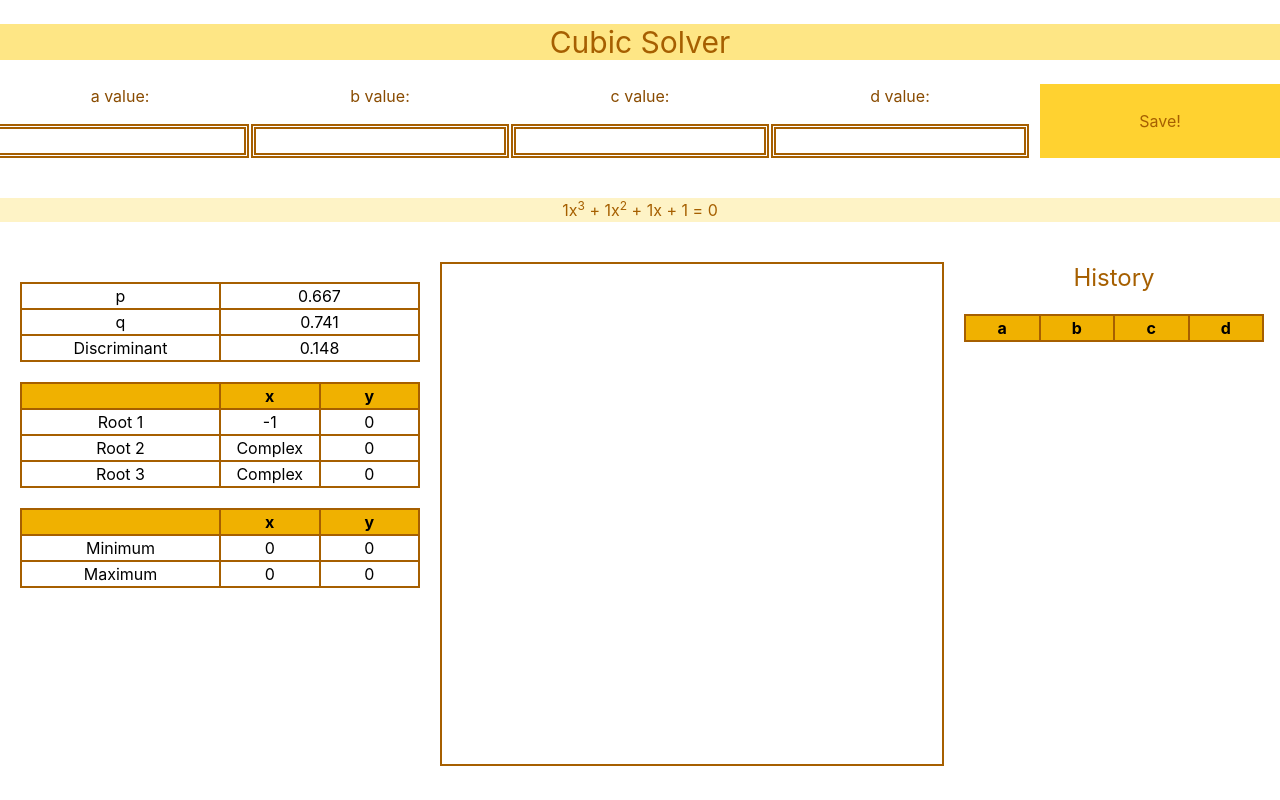
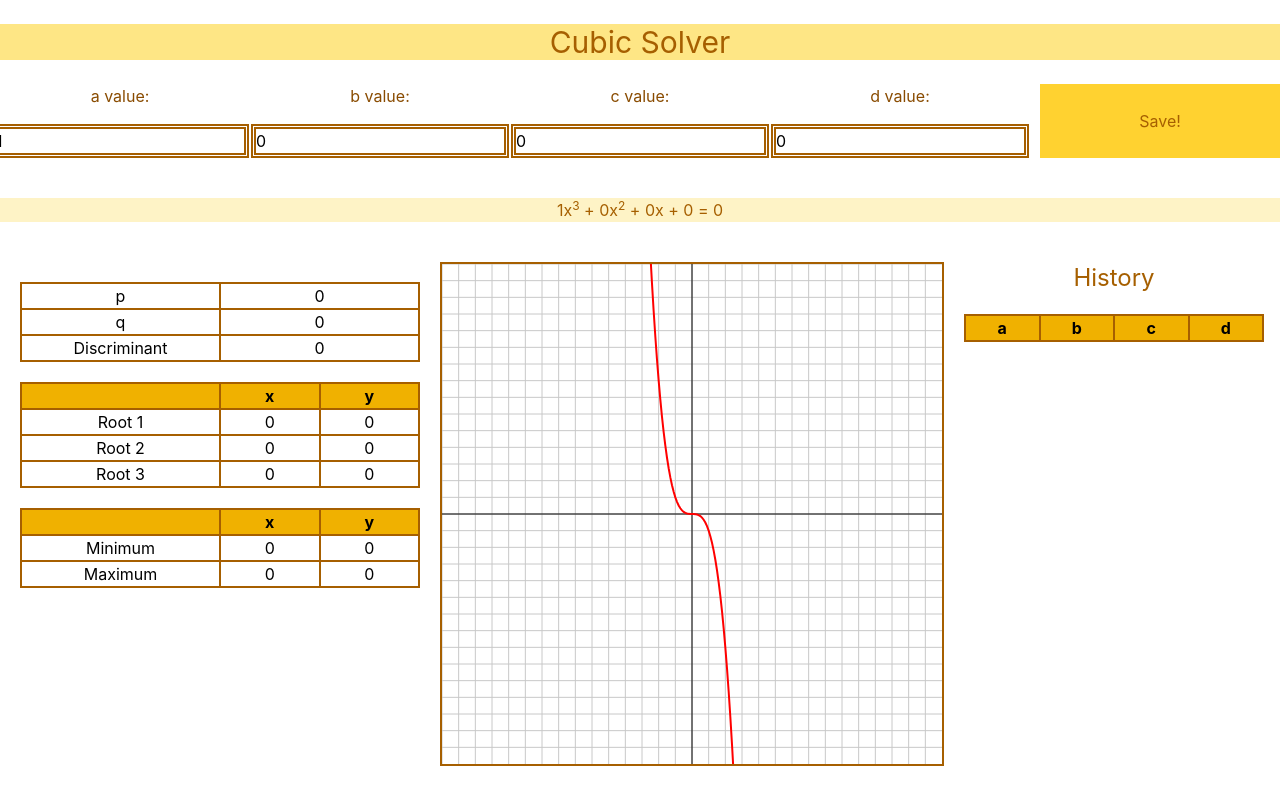
Before and after one commit to FHuaTDSB/assign3-4u, a React (Vite) app: page / in a window 1280 px wide. Built offline with nearby package versions, Linux system fonts and the light colour scheme.

Commit message:
Added cubic input and started graph

```diff
--- a/src/App.tsx
+++ b/src/App.tsx
@@ -13,9 +13,9 @@ type Solutions = {
 
 export const App = () => {
   const [a, setA] = useState<number>(1);
-  const [b, setB] = useState<number>(1);
-  const [c, setC] = useState<number>(1);
-  const [d, setD] = useState<number>(1);
+  const [b, setB] = useState<number>(0);
+  const [c, setC] = useState<number>(0);
+  const [d, setD] = useState<number>(0);
 
   const fixDecimal = (value: number, fix: number): number => {
     return parseFloat(value.toFixed(fix));
@@ -79,8 +79,52 @@ export const App = () => {
 
   return (
     <>
-      <CubicInput />
-      <CubicEquation aValue={a} bValue={b} cValue={c} dValue={d} />
+      <CubicInput
+        aField={
+          <input
+            type="number"
+            className="border-5 border-yellow-700 border-double"
+            required
+            value={a}
+            onChange={(e) => setA(Number(e.target.value))}
+          />
+        }
+        bField={
+          <input
+            type="number"
+            className="border-5 border-yellow-700 border-double"
+            required
+            value={b}
+            onChange={(e) => setB(Number(e.target.value))}
+          />
+        }
+        cField={
+          <input
+            type="number"
+            className="border-5 border-yellow-700 border-double"
+            required
+            value={c}
+            onChange={(e) => setC(Number(e.target.value))}
+          />
+        }
+        dField={
+          <input
+            type="number"
+            className="border-5 border-yellow-700 border-double"
+            required
+            value={d}
+            onChange={(e) => setD(Number(e.target.value))}
+          />
+        }
+        submit={
+          <input
+            type="submit"
+            value="Save!"
+            className="text-yellow-700 bg-amber-300 transition hover:text-white hover:bg-amber-400 active:text-white active:bg-yellow-700"
+          />
+        }
+      />
+      <CubicEquation a={a} b={b} c={c} d={d} />
       <div className="flex justify-around">
         <CubicTable
           pValue={fixDecimal(p, 3)}
@@ -90,7 +134,7 @@ export const App = () => {
           x2={solutions.x2}
           x3={solutions.x3}
         />
-        <CubicGraph />
+        <CubicGraph a={a} b={b} c={c} d={d} />
         <CubicHistory />
       </div>
     </>
--- a/src/components/CubicEquation.tsx
+++ b/src/components/CubicEquation.tsx
@@ -1,25 +1,25 @@
 type EquationProps = {
-  aValue: number | string
-  bValue: number | string
-  cValue: number | string
-  dValue: number
+  a: number
+  b: number
+  c: number
+  d: number
 }
 
-export const CubicEquation = ({aValue, bValue, cValue, dValue}: EquationProps) => {
+export const CubicEquation = ({a, b, c, d}: EquationProps) => {
   return (
     <h3 className="bg-amber-100 text-center text-yellow-700 my-10">
-      <div className="inline">{aValue}</div>x<sup>3</sup>
+      <div className="inline">{a}</div>x<sup>3</sup>
       <div className="inline">
         <div className="inline"> + </div>
-        <div className="inline">{bValue}</div>x<sup>2</sup>
+        <div className="inline">{b}</div>x<sup>2</sup>
       </div>
       <div className="inline">
         <div className="inline"> + </div>
-        <div className="inline">{cValue}</div>x
+        <div className="inline">{c}</div>x
       </div>
       <div className="inline">
         <div className="inline"> + </div>
-        <div className="inline">{dValue}</div>
+        <div className="inline">{d}</div>
       </div>{" "}
       = 0
     </h3>
--- a/src/components/CubicGraph.tsx
+++ b/src/components/CubicGraph.tsx
@@ -1,13 +1,57 @@
-import { useRef } from "react";
+import { useEffect, useRef } from "react";
 
-export const CubicGraph = () => {
-  const ctx = useRef<CanvasRenderingContext2D | null>(null)
+type graphProps = {
+  a: number
+  b: number
+  c: number
+  d: number
+}
+
+export const CubicGraph = ({a, b, c, d}: graphProps) => {
+  const canvasRef = useRef<HTMLCanvasElement>(null);
+
+  useEffect(() => {
+    if (canvasRef.current) {
+      const canvas = canvasRef.current;
+      const ctx = canvas.getContext("2d");
+      if (ctx) {
+        ctx.clearRect(0, 0, 600, 600);
+        ctx.beginPath();
+        for (let i = 0; i < 30; i++) {
+            ctx.moveTo(i * (50 / 3), 0);
+            ctx.lineTo(i * (50 / 3), 600);
+            ctx.moveTo(0, i * (50 / 3));
+            ctx.lineTo(600, i * (50 / 3));
+        }
+        ctx.lineWidth = 1
+        ctx.strokeStyle = "rgb(200, 200, 200)"
+        ctx.stroke();
+        ctx.beginPath();
+        ctx.moveTo(250, 0);
+        ctx.lineTo(250, 500);
+        ctx.moveTo(0, 250);
+        ctx.lineTo(500, 250);
+        ctx.strokeStyle = "black"
+        ctx.stroke();
+        ctx.beginPath();
+        ctx.moveTo(0, (a * (-15) ** 3 + b * (-15) ** 2 + c * (-15) + d + 15) * (50 / 3));
+        for (let i = -15; i < 15; i += 0.1) {
+            ctx.lineTo((i + 15) * (50 / 3), (a * i ** 3 + b * i ** 2 + c * i + d + 15) * (50 / 3));
+        }
+        ctx.strokeStyle = "red"
+        ctx.lineWidth = 2
+        ctx.stroke();
+      }
+    }
+
+  }, []);
 
   return (
     <canvas
       className="border-2 border-yellow-700"
       width="500"
       height="500"
+      ref={canvasRef}
     ></canvas>
   );
 };
--- a/src/components/CubicInput.tsx
+++ b/src/components/CubicInput.tsx
@@ -1,4 +1,14 @@
-export const CubicInput = () => {
+import type { ReactNode } from "react"
+
+type InputProps = {
+  aField: ReactNode
+  bField: ReactNode
+  cField: ReactNode
+  dField: ReactNode
+  submit: ReactNode
+}
+
+export const CubicInput = ({aField, bField, cField, dField, submit}: InputProps) => {
 
   return (
     <>
@@ -11,41 +21,21 @@ export const CubicInput = () => {
       >
         <div className="flex flex-col items-center">
           <label className="text-yellow-800 mb-4">a value:</label>
-          <input
-            type="number"
-            className="border-5 border-yellow-700 border-double"
-            required
-          />
+          {aField}
         </div>
         <div className="flex flex-col items-center">
           <label className="text-yellow-800 mb-4">b value:</label>
-          <input
-            type="number"
-            className="border-5 border-yellow-700 border-double"
-            required
-          />
+          {bField}
         </div>
         <div className="flex flex-col items-center">
           <label className="text-yellow-800 mb-4">c value:</label>
-          <input
-            type="number"
-            className="border-5 border-yellow-700 border-double"
-            required
-          />
+          {cField}
         </div>
         <div className="flex flex-col items-center">
           <label className="text-yellow-800 mb-4">d value:</label>
-          <input
-            type="number"
-            className="border-5 border-yellow-700 border-double"
-            required
-          />
+          {dField}
         </div>
-        <input
-          type="submit"
-          value="Save!"
-          className="text-yellow-700 bg-amber-300 transition hover:text-white hover:bg-amber-400 active:text-white active:bg-yellow-700"
-        />
+        {submit}
       </form>
     </>
   );
```
